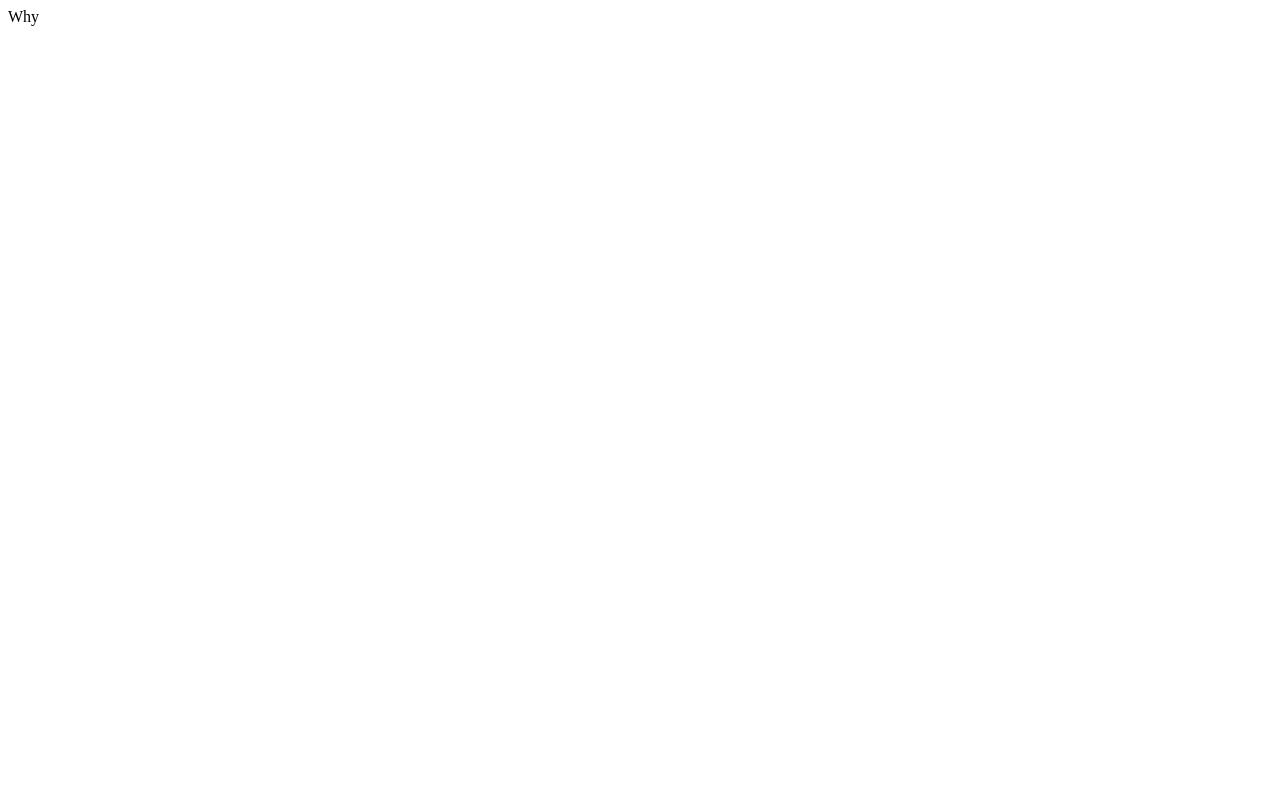
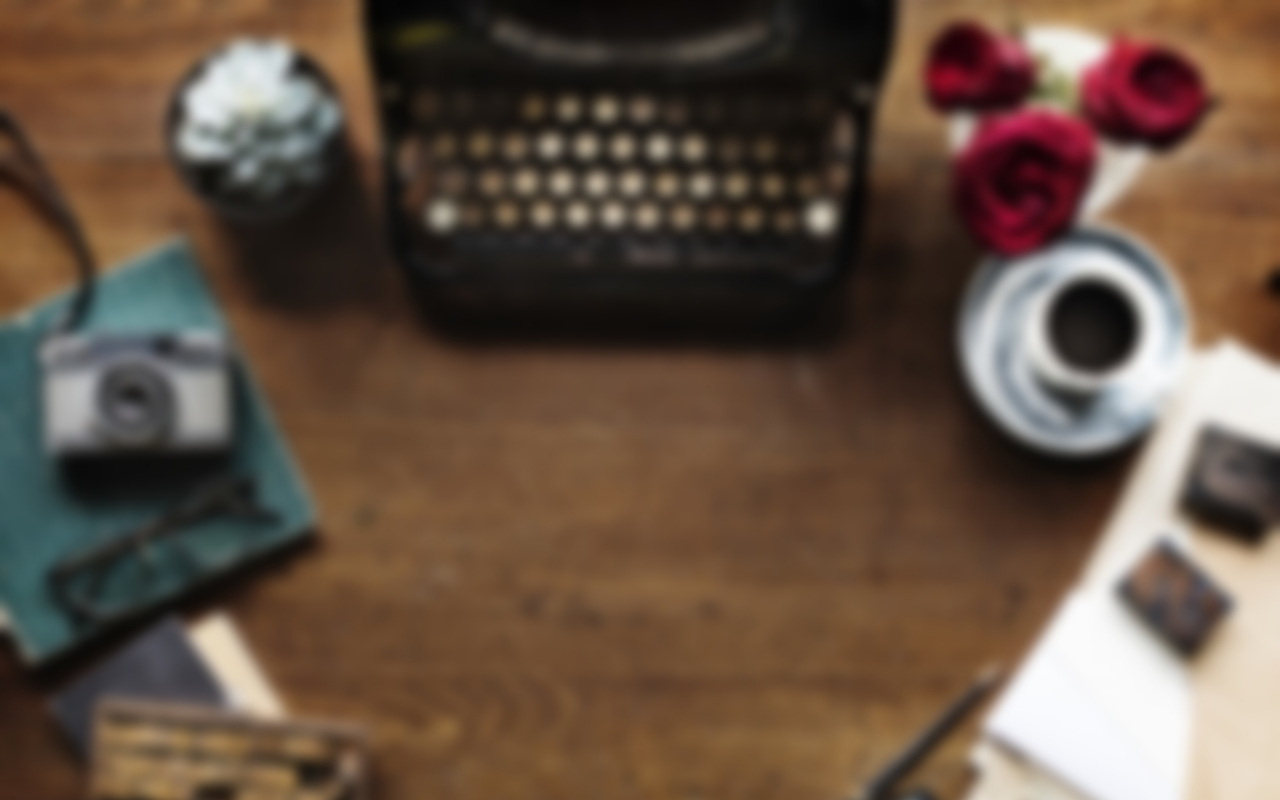
Before and after one commit to Devon-Reddaway/DevonREscapeTheRoom, a plain HTML site: page index.html in a window 1280 px wide. Drawn offline with nearby package versions, Linux system fonts and the light colour scheme.

Commit message:
Added the background image (BlurredTypewriter) and made it stretch over the entire background, with some trouble.

```diff
--- a/index.html
+++ b/index.html
@@ -2,14 +2,14 @@
 <html>
 
 <head>
-  <meta charset="utf-8">
-  <meta name="viewport" content="width=device-width">
-  <title>replit</title>
-  <link href="style.css" rel="stylesheet" type="text/css" />
+     <title>EscapeTheRoom</title>
+  <meta name="viewport" content="width=device-width, initial-scale=1">
+  <link rel="stylesheet" href="https://www.w3schools.com/w3css/4/w3.css">
+  <link rel="stylesheet" href="style.css">
 </head>
 
-<body>Why</nav>
-  <script src="script.js"></script>
+<body>
+     <div class=" art"></div>
 </body>
 
 </html>
--- a/style.css
+++ b/style.css
@@ -2,3 +2,10 @@ html {
   height: 100%;
   width: 100%;
 }
+
+.art{
+background-image: url("images/BlurredTypewriter.jpg");
+  height: 100vh;
+  background-repeat: no-repeat;
+  background-size: cover;
+}
```
Also changed, not shown: images/BlurredTypewriter.jpg (added).
